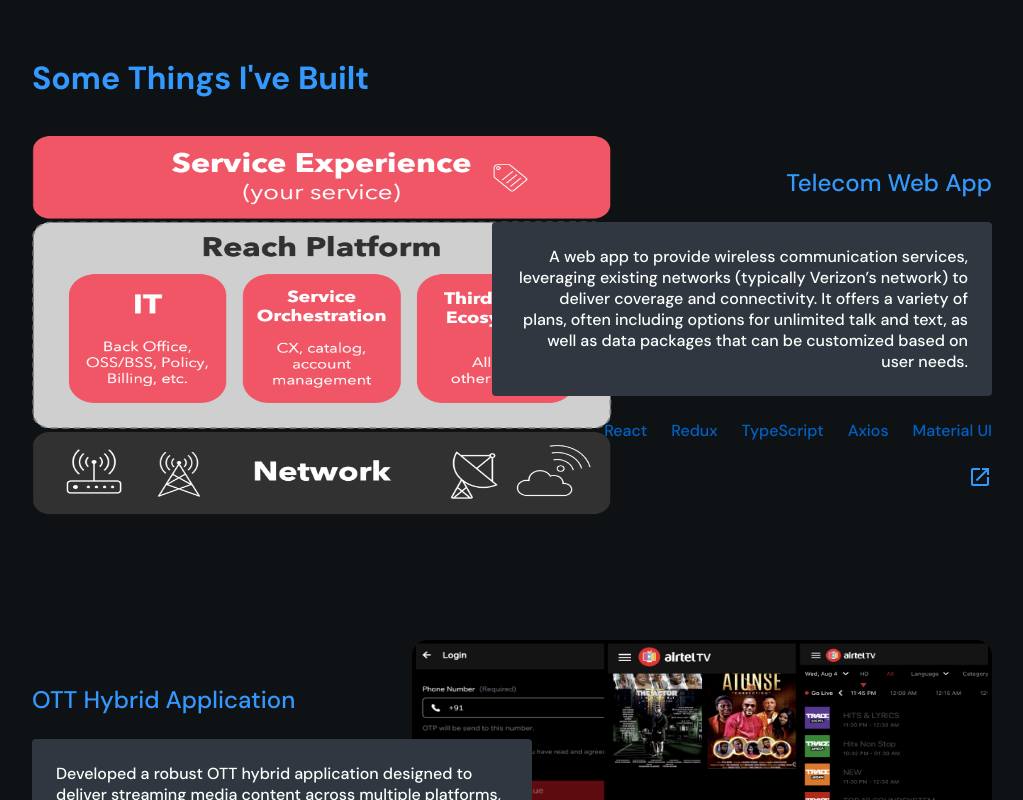
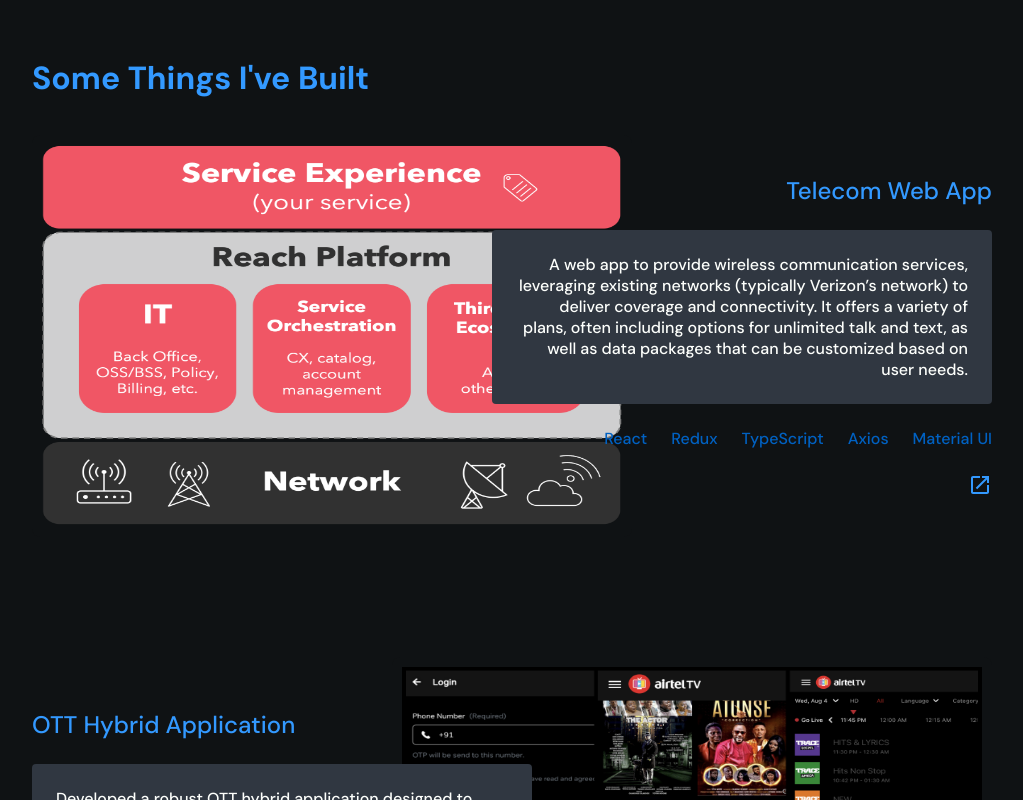
Before and after one commit to mohamedaasif/portfolio, a React (Create React App) app: page / in a window 1280 px wide. Shown: the part 2240-3040 px from the top of the page, without its empty margins (128-1151 px from the left). Built offline with nearby package versions, Linux system fonts and the light colour scheme.

Commit message:
spacing fix

```diff
--- a/src/components/Projects/Projects.tsx
+++ b/src/components/Projects/Projects.tsx
@@ -66,6 +66,8 @@
                 width: "fit-content",
                 height: "fit-content",
                 overflow: "hidden",
+                backgroundColor: "var(--background-color-dark)",
+                borderRadius: "8px",
               }}
             >
               <Box
@@ -73,8 +75,8 @@
                 src={idx === 0 ? img1 : idx === 1 ? img2 : img3}
                 alt="avatar"
                 sx={{
-                  borderRadius: "16px",
                   zIndex: "0",
+                  padding: "10px 10px 7px",
                 }}
                 width={"580px"}
                 height={"380px"}
```
